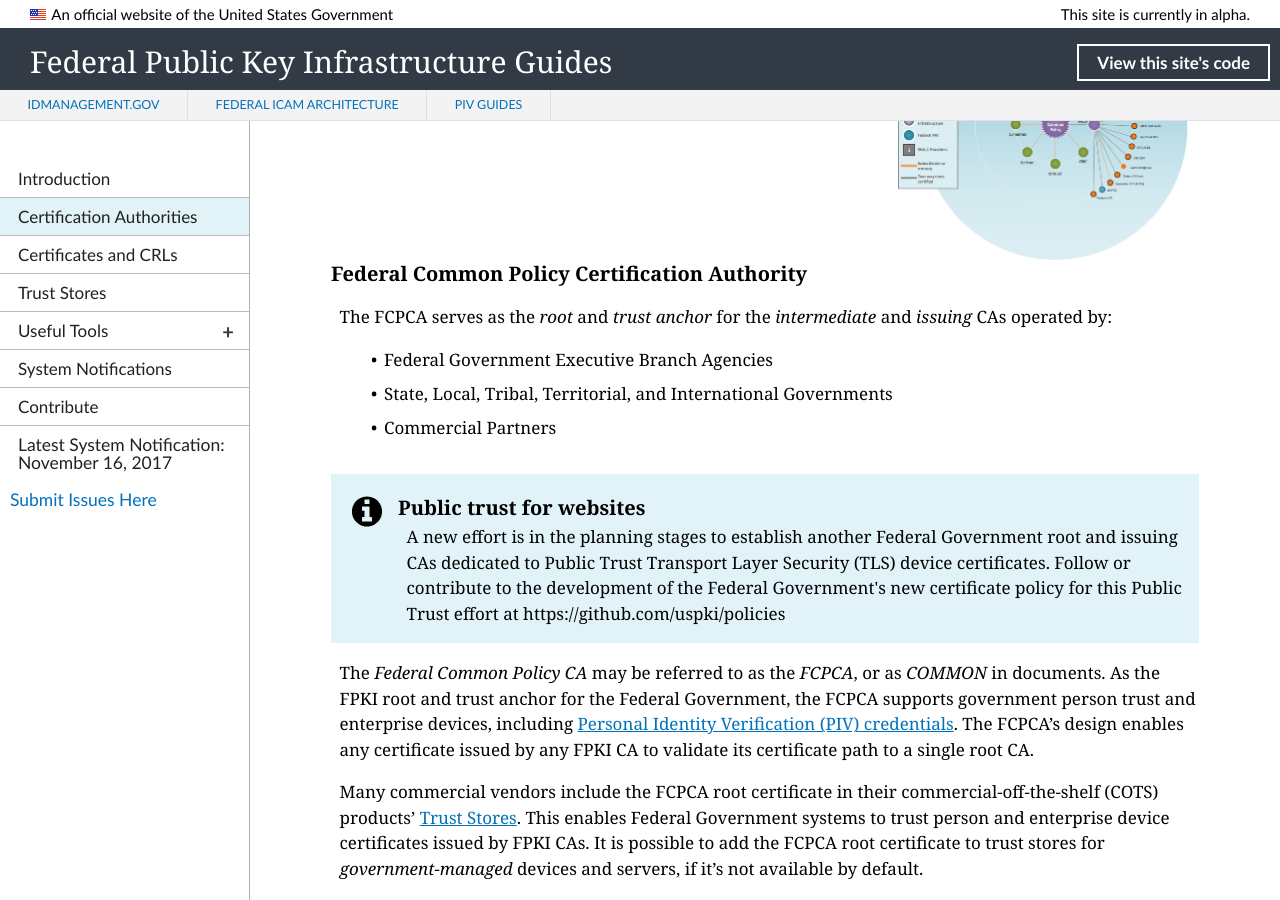
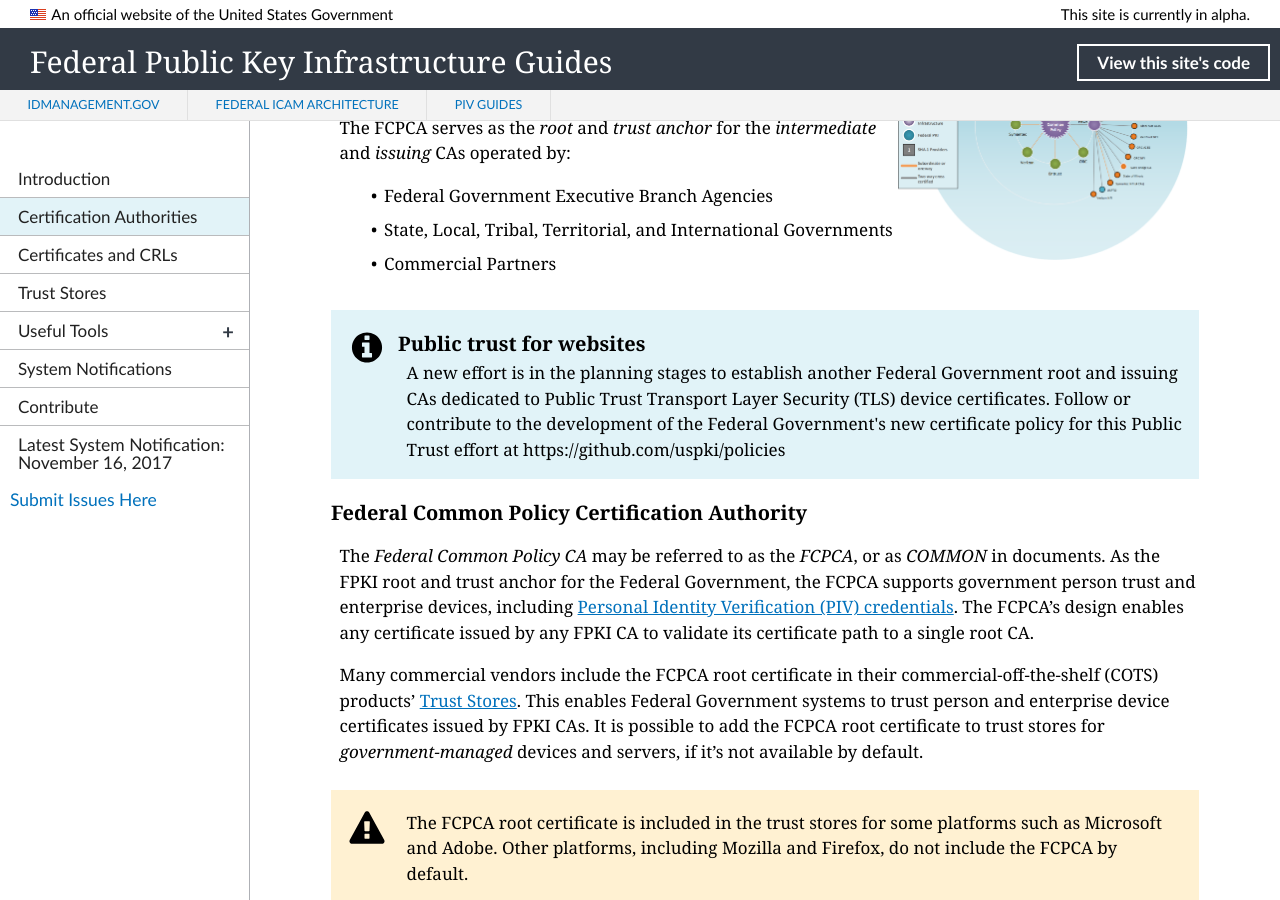
Before and after one commit to GSA/fpki-guides, a Jekyll site: the page built from pages/fpki_cas.md, in a window 1280 px wide and 900 px high, scrolled down 500 px. Built offline with Jekyll 4.4.1, drawn with Linux system fonts in a browser that asks for light colours; nearby versions of some CDN libraries; library files that are not in the unit come from our copies; some of the changed lines change nothing that is shown.

Commit message:
Update fpki_cas.md
Moved text up to match existing document.

```diff
--- a/pages/fpki_cas.md
+++ b/pages/fpki_cas.md
@@ -16,12 +16,6 @@ Any CA in the FPKI may be referred to as a _Federal PKI CA_. The three highest l
 * [Federal Bridge Certification Authority](#federal-bridge-certification-authority)
 * [SHA-1 Federal Root Certification Authority G2](#sha-1-federal-root-certification-authority)
 
-
-### Federal Common Policy Certification Authority
-
-<!--- ![Example of COMMON Serving as the Trust Anchor]({{site.baseurl}}/img/fcpca-chainV5.png){:style="width:40%;float:right;"}
-*Example of COMMON as the Trust Anchor*{:style="float:right;clear:both;font-size:14px;text-align:center;margin:20px 0 0 0;width:40%;"} --->
-
 The FCPCA serves as the _root_ and _trust anchor_ for the _intermediate_ and _issuing_ CAs operated by:
 
 - Federal Government Executive Branch Agencies
@@ -32,7 +26,10 @@ The FCPCA serves as the _root_ and _trust anchor_ for the _intermediate_ and _is
 {% include alert-info.html heading="Public trust for websites" content="A new effort is in the planning stages to establish another Federal Government root and issuing CAs dedicated to Public Trust Transport Layer Security (TLS) device certificates. Follow or contribute to the development of the Federal Government's new certificate policy for this Public Trust effort at https://github.com/uspki/policies" %}
 
 
+### Federal Common Policy Certification Authority
 
+<!--- ![Example of COMMON Serving as the Trust Anchor]({{site.baseurl}}/img/fcpca-chainV5.png){:style="width:40%;float:right;"}
+*Example of COMMON as the Trust Anchor*{:style="float:right;clear:both;font-size:14px;text-align:center;margin:20px 0 0 0;width:40%;"} --->
 
 The _Federal Common Policy CA_ may be referred to as the _FCPCA_, or as _COMMON_ in documents. As the FPKI root and trust anchor for the Federal Government, the FCPCA supports government person trust and enterprise devices, including [Personal Identity Verification (PIV) credentials](https://piv.idmanagement.gov/#what-is-piv){:target="_blank"}. The FCPCA's design enables any certificate issued by any FPKI CA to validate its certificate path to a single root CA.
 
```
